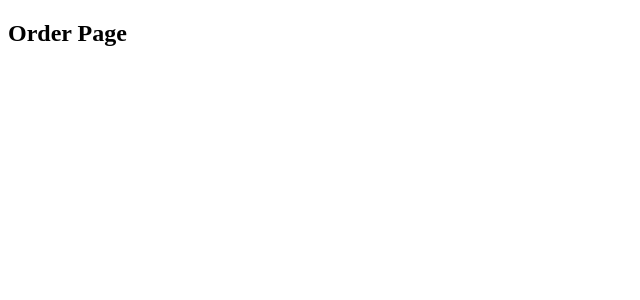
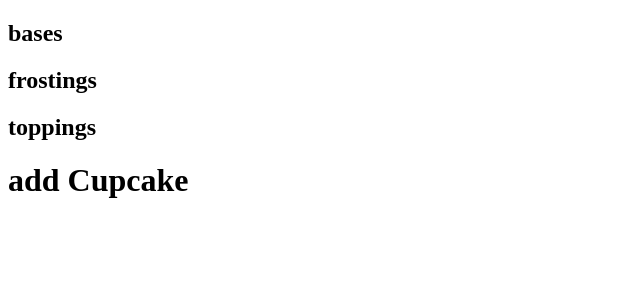
Before and after one commit to korynewton/solid-enigma, a React (Create React App) app: page /order in a window 1280 px wide. Shown: the top 300 px of the page, without its empty margins (0-640 px from the left). Built offline with nearby package versions, Linux system fonts and the light colour scheme.

Commit message:
implement basic Order page structure, convert Order component to class component

```diff
--- a/package.json
+++ b/package.json
@@ -3,6 +3,7 @@
   "version": "0.1.0",
   "private": true,
   "dependencies": {
+    "axios": "^0.19.0",
     "react": "^16.12.0",
     "react-dom": "^16.12.0",
     "react-router-dom": "^5.1.2",
--- /dev/null
+++ b/src/components/add-cupcake/add-cupcake.component.jsx
@@ -0,0 +1,7 @@
+import React from 'react';
+
+const AddCupcake = () => {
+  return <h1>add Cupcake</h1>;
+};
+
+export default AddCupcake;
--- /dev/null
+++ b/src/components/cupcake-cusomizer/cupcake-customizer.component.jsx
@@ -0,0 +1,19 @@
+import React from 'react';
+
+const CupcakeCustomizer = () => {
+  return (
+    <div>
+      <div className="bases">
+        <h2>bases</h2>
+      </div>
+      <div className="frostings">
+        <h2>frostings</h2>
+      </div>
+      <div className="toppings">
+        <h2>toppings</h2>
+      </div>
+    </div>
+  );
+};
+
+export default CupcakeCustomizer;
--- /dev/null
+++ b/src/components/review-order/review-order.component.jsx
@@ -0,0 +1,7 @@
+import React from 'react';
+
+const ReviewOrder = () => {
+  return <h2>Review Order Component</h2>;
+};
+
+export default ReviewOrder;
--- a/src/pages/order/order.component.jsx
+++ b/src/pages/order/order.component.jsx
@@ -1,11 +1,30 @@
 import React from 'react';
 
-const Order = () => {
-  return (
-    <div>
-      <h2>Order Page</h2>
-    </div>
-  );
-};
+import CupcakeCustomizer from '../../components/cupcake-cusomizer/cupcake-customizer.component';
+import AddCupcake from '../../components/add-cupcake/add-cupcake.component';
+import ReviewOrder from '../../components/review-order/review-order.component';
+
+class Order extends React.Component {
+  state = {
+    bases: [],
+    frosting: [],
+    toppings: [],
+    order: {},
+    viewOrder: false
+  };
+
+  render() {
+    const { viewOrder } = this.state;
+
+    return !viewOrder ? (
+      <div>
+        <CupcakeCustomizer />
+        <AddCupcake />
+      </div>
+    ) : (
+      <ReviewOrder />
+    );
+  }
+}
 
 export default Order;
```
Also changed, not shown: 1 other file (tests, documents, lock files or other folders).
